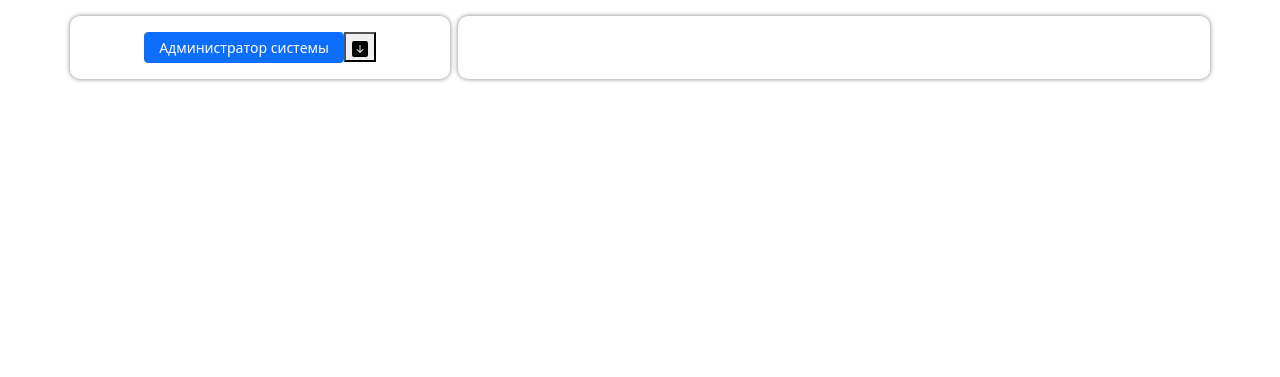
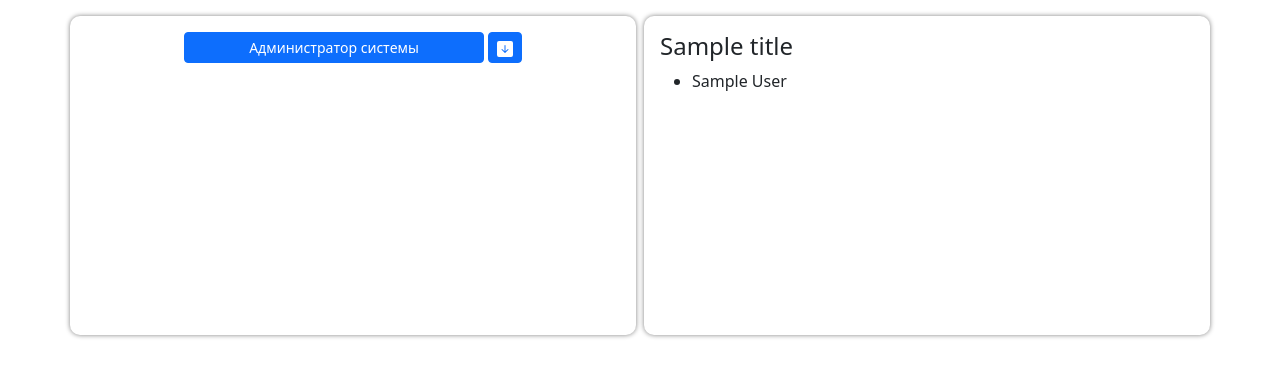
Before and after one commit to DEV-m1k0/competitions, a Django app: template core/templates/home.html in a window 1280 px wide. Shown: the part 91-468 px from the top of the page. Run offline with Django 4.2, Linux system fonts and the light colour scheme; tables that the repository leaves empty hold one stand-in row (values such as "Sample post"); the template is opened without the code that fills it: values that come from a table or form of the project are taken from there, most other values are stand-ins (such as "Sample title", 1, 10 or a date in 2020); some libraries are stand-ins or nearby versions.

Commit message:
add new functional

```diff
--- a/core/core/settings.py
+++ b/core/core/settings.py
@@ -114,7 +114,7 @@ AUTH_PASSWORD_VALIDATORS = [
 # Internationalization
 # https://docs.djangoproject.com/en/4.2/topics/i18n/
 
-LANGUAGE_CODE = 'en-us'
+LANGUAGE_CODE = 'ru-ru'
 
 TIME_ZONE = 'UTC'
 
--- a/core/core/urls.py
+++ b/core/core/urls.py
@@ -18,9 +18,10 @@ from django.contrib import admin
 from django.urls import path
 from django.conf import settings
 from django.conf.urls.static import static
-from home.views import HomeView
+from home.views import HomeView, HomeUsersView
 
 urlpatterns = [
     path('admin/', admin.site.urls),
     path('', HomeView.as_view(), name='home'),
+    path('users/<int:id>/', HomeUsersView.as_view(), name='user_by_id')
 ] + static(settings.MEDIA_URL, document_root=settings.MEDIA_ROOT)
--- a/core/static/home.css
+++ b/core/static/home.css
@@ -21,7 +21,7 @@
     -o-border-radius: 100%;
 }
 
-.block-1 {
+.block {
     box-shadow: 0px 0px 5px grey;
     border-radius: 10px;
     -webkit-border-radius: 10px;
@@ -31,14 +31,13 @@
 }
 
 .block-1 .btn-show {
-    width: 200px;
+    width: 300px;
 }
 
-.block-2 {
-    box-shadow: 0px 0px 5px grey;
-    border-radius: 10px;
-    -webkit-border-radius: 10px;
-    -moz-border-radius: 10px;
-    -ms-border-radius: 10px;
-    -o-border-radius: 10px;
+.body .row {
+    height: 335px;
 }
+
+.block-news {
+    height: 80vh;
+}
--- a/core/templates/home.html
+++ b/core/templates/home.html
@@ -38,44 +38,48 @@
     </div>
 
 
-    <div class="container">
+    <div class="container body">
 
         <div class="row">
-            <div class="col-4 block-1 mt-3 p-3">
+
+            <div class="col block block-1 mt-3 p-3">
                 <div class="text-center">
-
                     <div class="d-flex justify-content-center">
                         <div class="">
-                            <button class="btn btn-sm btn-primary btn-show" type="button" data-bs-toggle="collapse" data-bs-target="#collapse1" aria-controls="collapse1">Администратор системы</button>
+                            <form action="{% url 'user_by_id' 0 %}" method="get">
+                                <button type="submit" class="btn btn-sm btn-primary btn-show">Администратор системы</button>
+                            </form>
                         </div>
-                        <div class="">
-                            <form action="" method="get">
-                                <button type="submit" class="btn-down">
+                        <div class="ms-1">
+                            <button class="btn btn-sm btn-primary btn-down" type="button" data-bs-toggle="collapse" data-bs-target="#collapse1" aria-controls="collapse1">
                                 <svg xmlns="http://www.w3.org/2000/svg" width="16" height="16" fill="currentColor" class="bi bi-arrow-down-square-fill" viewBox="0 0 16 16">
                                     <path d="M2 0a2 2 0 0 0-2 2v12a2 2 0 0 0 2 2h12a2 2 0 0 0 2-2V2a2 2 0 0 0-2-2zm6.5 4.5v5.793l2.146-2.147a.5.5 0 0 1 .708.708l-3 3a.5.5 0 0 1-.708 0l-3-3a.5.5 0 1 1 .708-.708L7.5 10.293V4.5a.5.5 0 0 1 1 0"/>
                                 </svg>
                             </button>
-                            </form>
                         </div>
                     </div>
 
                     <div class="collapse" id="collapse1">
 
                         <div class="">
-
-                            <svg xmlns="http://www.w3.org/2000/svg" width="32" height="32" fill="currentColor" class="bi bi-arrow-down-left mx-5" viewBox="0 0 16 16">
-                                <path fill-rule="evenodd" d="M2 13.5a.5.5 0 0 0 .5.5h6a.5.5 0 0 0 0-1H3.707L13.854 2.854a.5.5 0 0 0-.708-.708L3 12.293V7.5a.5.5 0 0 0-1 0z"/>
+                            <svg xmlns="http://www.w3.org/2000/svg" width="32" height="32" fill="currentColor" class="bi bi-arrow-down" viewBox="0 0 16 16">
+                                <path fill-rule="evenodd" d="M8 1a.5.5 0 0 1 .5.5v11.793l3.146-3.147a.5.5 0 0 1 .708.708l-4 4a.5.5 0 0 1-.708 0l-4-4a.5.5 0 0 1 .708-.708L7.5 13.293V1.5A.5.5 0 0 1 8 1"/>
                             </svg>
-
-                            <svg xmlns="http://www.w3.org/2000/svg" width="32" height="32" fill="currentColor" class="bi bi-arrow-down-right mx-5" viewBox="0 0 16 16">
-                                <path fill-rule="evenodd" d="M14 13.5a.5.5 0 0 1-.5.5h-6a.5.5 0 0 1 0-1h4.793L2.146 2.854a.5.5 0 1 1 .708-.708L13 12.293V7.5a.5.5 0 0 1 1 0z"/>
+                        </div>
+                        <div class="d-flex justify-content-center">
+                            <div class="">
+                                <form action="{% url 'user_by_id' 1 %}" method="get">
+                                    <button class="btn btn-sm btn-primary btn-show">Системный администратор</button>
+                                </form>
+                            </div>
+                            <div class="ms-1">
+                                <button class="btn btn-sm btn-primary btn-down" type="button" data-bs-toggle="collapse" data-bs-target="#collapse2" aria-controls="collapse2">
+                                    <svg xmlns="http://www.w3.org/2000/svg" width="16" height="16" fill="currentColor" class="bi bi-arrow-down-square-fill" viewBox="0 0 16 16">
+                                        <path d="M2 0a2 2 0 0 0-2 2v12a2 2 0 0 0 2 2h12a2 2 0 0 0 2-2V2a2 2 0 0 0-2-2zm6.5 4.5v5.793l2.146-2.147a.5.5 0 0 1 .708.708l-3 3a.5.5 0 0 1-.708 0l-3-3a.5.5 0 1 1 .708-.708L7.5 10.293V4.5a.5.5 0 0 1 1 0"/>
                                     </svg>
-
+                                </button>
                             </div>
-
-                        <button class="btn btn-sm btn-primary btn-show" type="button" data-bs-toggle="collapse" data-bs-target="#collapse2" aria-controls="collapse2">Системный администратор</button>
-
-                        <button class="btn btn-sm btn-primary btn-show" type="button" data-bs-toggle="collapse" data-bs-target="#collapse2" aria-controls="collapse2">Контент менеджер аппарата управления</button>
+                        </div>
 
                         <div class="collapse" id="collapse2">
 
@@ -84,8 +88,20 @@
                                     <path fill-rule="evenodd" d="M8 1a.5.5 0 0 1 .5.5v11.793l3.146-3.147a.5.5 0 0 1 .708.708l-4 4a.5.5 0 0 1-.708 0l-4-4a.5.5 0 0 1 .708-.708L7.5 13.293V1.5A.5.5 0 0 1 8 1"/>
                                 </svg>
                             </div>
-
-                            <button class="btn btn-sm btn-primary btn-show" type="button" data-bs-toggle="collapse" data-bs-target="#collapse3" aria-controls="collapse3">Редактор</button>
+                            <div class="d-flex justify-content-center">
+                                <div class="">
+                                    <form action="{% url 'user_by_id' 2 %}" method="get">
+                                        <button class="btn btn-sm btn-primary btn-show">Контент менеджер аппарата управления</button>
+                                    </form>
+                                </div>
+                                <div class="ms-1">
+                                    <button class="btn btn-sm btn-primary btn-down" type="button" data-bs-toggle="collapse" data-bs-target="#collapse3" aria-controls="collapse3">
+                                        <svg xmlns="http://www.w3.org/2000/svg" width="16" height="16" fill="currentColor" class="bi bi-arrow-down-square-fill" viewBox="0 0 16 16">
+                                            <path d="M2 0a2 2 0 0 0-2 2v12a2 2 0 0 0 2 2h12a2 2 0 0 0 2-2V2a2 2 0 0 0-2-2zm6.5 4.5v5.793l2.146-2.147a.5.5 0 0 1 .708.708l-3 3a.5.5 0 0 1-.708 0l-3-3a.5.5 0 1 1 .708-.708L7.5 10.293V4.5a.5.5 0 0 1 1 0"/>
+                                        </svg>
+                                    </button>
+                                </div>
+                            </div>
 
                             <div class="collapse" id="collapse3">
 
@@ -94,49 +110,50 @@
                                         <path fill-rule="evenodd" d="M8 1a.5.5 0 0 1 .5.5v11.793l3.146-3.147a.5.5 0 0 1 .708.708l-4 4a.5.5 0 0 1-.708 0l-4-4a.5.5 0 0 1 .708-.708L7.5 13.293V1.5A.5.5 0 0 1 8 1"/>
                                     </svg>
                                 </div>
+                                <div class="d-flex justify-content-center">
+                                    <div class="">
+                                        <form action="{% url 'user_by_id' 3 %}" method="get">
+                                            <button class="btn btn-sm btn-primary btn-show">Редактор</button>
+                                        </form>
+                                    </div>
+                                    <div class="ms-1">
+                                        <button class="btn btn-sm btn-primary btn-down" type="button" data-bs-toggle="collapse" data-bs-target="#collapse4" aria-controls="collapse4">
+                                            <svg xmlns="http://www.w3.org/2000/svg" width="16" height="16" fill="currentColor" class="bi bi-arrow-down-square-fill" viewBox="0 0 16 16">
+                                                <path d="M2 0a2 2 0 0 0-2 2v12a2 2 0 0 0 2 2h12a2 2 0 0 0 2-2V2a2 2 0 0 0-2-2zm6.5 4.5v5.793l2.146-2.147a.5.5 0 0 1 .708.708l-3 3a.5.5 0 0 1-.708 0l-3-3a.5.5 0 1 1 .708-.708L7.5 10.293V4.5a.5.5 0 0 1 1 0"/>
+                                            </svg>
+                                        </button>
+                                    </div>
+                                </div>
 
-                                <button class="btn btn-sm btn-primary btn-show" type="button">Пользователь системы</button>
+                                <div class="collapse" id="collapse4">
 
+                                    <div class="">
+                                        <svg xmlns="http://www.w3.org/2000/svg" width="32" height="32" fill="currentColor" class="bi bi-arrow-down" viewBox="0 0 16 16">
+                                            <path fill-rule="evenodd" d="M8 1a.5.5 0 0 1 .5.5v11.793l3.146-3.147a.5.5 0 0 1 .708.708l-4 4a.5.5 0 0 1-.708 0l-4-4a.5.5 0 0 1 .708-.708L7.5 13.293V1.5A.5.5 0 0 1 8 1"/>
+                                        </svg>
+                                    </div>
+                                    <div class="d-flex justify-content-center">
+                                        <div class="">
+                                            <form action="{% url 'user_by_id' 4 %}" method="get">
+                                                <button class="btn btn-sm btn-primary btn-show">Пользователь системы</button>
+                                            </form>
+                                        </div>
                                     </div>
 
                                 </div>
-
+                            </div>
+                        </div>
+                    </div>
+                </div>
             </div>
 
-                    </div>
-
-                </div>
-
-                <div class="col block-2 ms-2 mt-3 p-3 overflow-scroll">
-
-                    <div class="collapse" id="collapse1">
-
-                        <h3>Администраторы системы</h3>
-
+            <div class="col block block-2 ms-2 mt-3 p-3 overflow-scroll">
+                <h4>{{title}}</h4>
                 <ul>
-                            {% for user in admin_sys %}
-                                <li>
-                                    {{user}}
-                                </li>
+                    {% for user in users %}
+                        <li>{{user.first_name}} {{user.last_name}}</li>
                     {% endfor %}
                 </ul>
-                        <hr>
-                    </div>
-
-                    <div class="collapse" id="collapse2">
-
-                        <h3>Системный администратор</h3>
-
-                        <ul>
-                            {% for user in sys_admin %}
-                                <li>
-                                    {{user}}
-                                </li>
-                            {% endfor %}
-                        </ul>
-                        <hr>
-                    </div>
-
             </div>
 
         </div>
```
Also changed, not shown: core/home/views.py (+20 -0 lines). Lines whose indentation alone changed are shown as unchanged.
